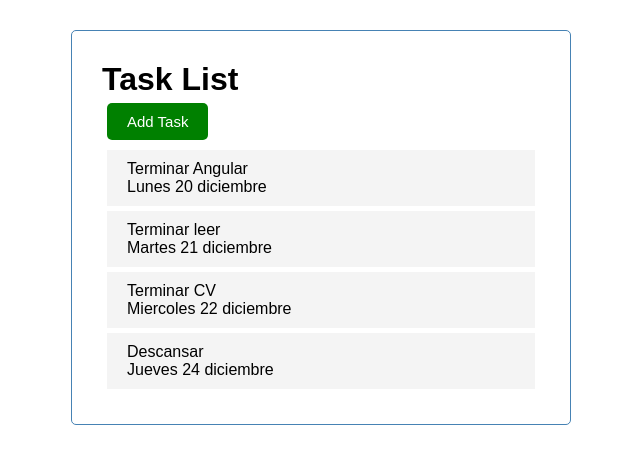
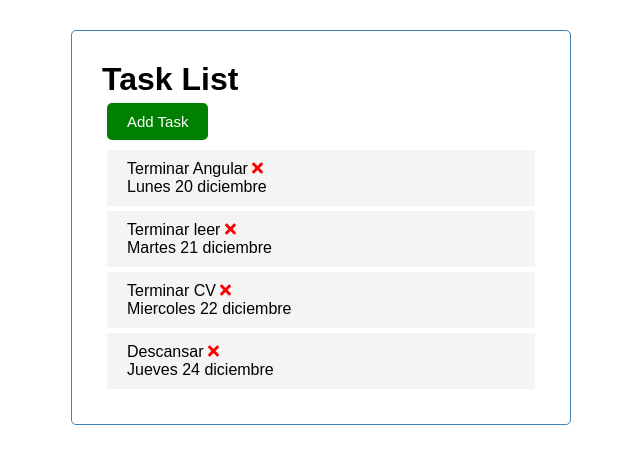
Before and after one commit to Anacoronel/tsklst, an Angular app: page / in a window 1280 px wide. Shown: the top 464 px of the page, without its empty margins (319-959 px from the left). Built offline with nearby package versions, Linux system fonts and the light colour scheme.

Commit message:
agregado icono y lista tareas

```diff
--- a/package.json
+++ b/package.json
@@ -18,6 +18,11 @@
     "@angular/platform-browser": "~13.1.0",
     "@angular/platform-browser-dynamic": "~13.1.0",
     "@angular/router": "~13.1.0",
+    "@fortawesome/angular-fontawesome": "^0.10.1",
+    "@fortawesome/fontawesome-svg-core": "~1.2.36",
+    "@fortawesome/free-brands-svg-icons": "^5.15.4",
+    "@fortawesome/free-regular-svg-icons": "^5.15.4",
+    "@fortawesome/free-solid-svg-icons": "^5.15.4",
     "rxjs": "~7.4.0",
     "tslib": "^2.3.0",
     "zone.js": "~0.11.4"
--- a/src/app/app.module.ts
+++ b/src/app/app.module.ts
@@ -7,6 +7,7 @@
 import { ButtonComponent } from './components/button/button.component';
 import { TasksComponent } from './components/tasks/tasks.component';
 import { TaskItemComponent } from './components/task-item/task-item.component';
+import { FontAwesomeModule } from '@fortawesome/angular-fontawesome';
 
 @NgModule({
   declarations: [
@@ -18,7 +19,8 @@
   ],
   imports: [
     BrowserModule,
-    AppRoutingModule
+    AppRoutingModule,
+    FontAwesomeModule
   ],
   providers: [],
   bootstrap: [AppComponent]
--- a/src/app/components/header/header.component.css
+++ b/src/app/components/header/header.component.css
@@ -1,9 +1,7 @@
 .container{
     display: flex;
     justify-content: space-between;
+    align-items: center;
     margin-bottom: 20px;
-    border-style: solid;
-    border-radius: 10px;
-    border-color: blue;
-    padding: 25px;
+
 }
--- a/src/app/components/task-item/task-item.component.html
+++ b/src/app/components/task-item/task-item.component.html
@@ -1,5 +1,14 @@
 <div class="task">
-    <p>{{task.text}}</p>
-    <p>{{task.dia}}</p>
+    <p>
+        {{task.text}}
+        <fa-icon
+            [icon]="faTimes"
+            [ngStyle]="{'color':'red'}"
+
+        ></fa-icon>
+    </p>
+    <p>
+        {{task.dia}}
+    </p>
 
 </div>
--- a/src/app/components/task-item/task-item.component.ts
+++ b/src/app/components/task-item/task-item.component.ts
@@ -1,6 +1,7 @@
 import { Component, OnInit, Input } from '@angular/core';
 import { Task } from '../../Task';
 import { TASKS} from '../../mock';
+import { faTimes } from '@fortawesome/free-solid-svg-icons';
 @Component({
   selector: 'app-task-item',
   templateUrl: './task-item.component.html',
@@ -8,6 +9,7 @@
 })
 export class TaskItemComponent implements OnInit {
 @Input() task: Task = TASKS[0];
+faTimes=faTimes;
   constructor() { }
 
   ngOnInit(): void {
--- a/src/app/components/tasks/tasks.component.ts
+++ b/src/app/components/tasks/tasks.component.ts
@@ -1,6 +1,8 @@
 import { Component, OnInit } from '@angular/core';
 import { TASKS} from '../../mock';
 import { Task } from '../../Task';
+import { faTimes } from '@fortawesome/free-solid-svg-icons';
+
 
 
 @Component({
@@ -10,6 +12,7 @@
 })
 export class TasksComponent implements OnInit {
 tasks:Task[] = TASKS;
+faTimes=faTimes;
   constructor() { }
 
   ngOnInit(): void {
```
Also changed, not shown: 1 other file (tests, documents, lock files or other folders).
